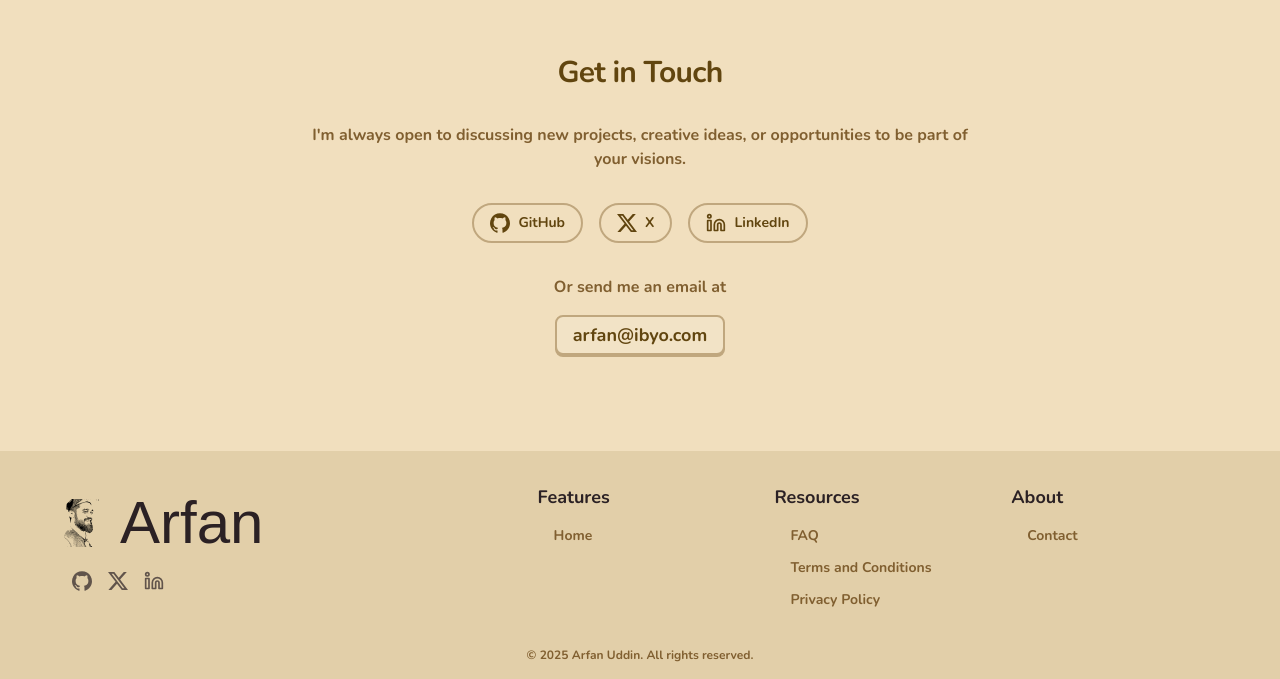
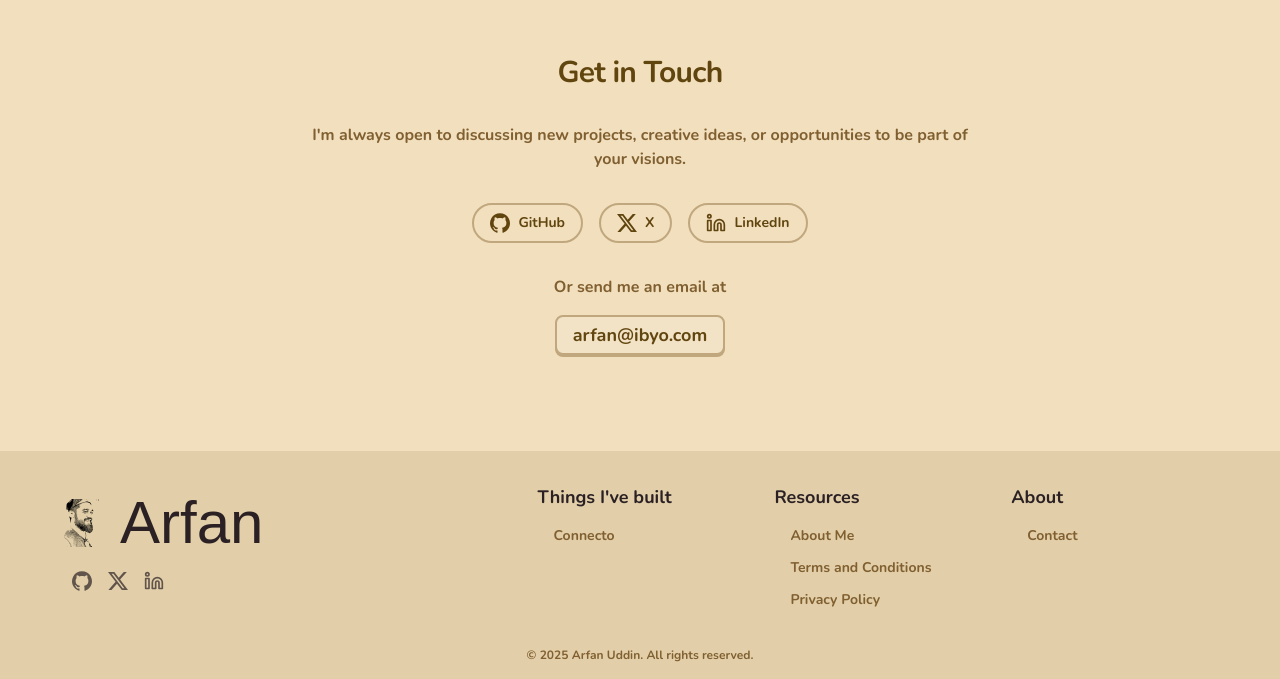
Before and after one commit to arfan-rfn/arfan, a Next.js app in the folder web2.0/: page / in a window 1280 px wide. Shown: the part 3197-3876 px from the top of the page. Built offline with nearby package versions, Linux system fonts and the light colour scheme; no server answers; a web font is replaced by a local one.

Commit message:
remove sample text from privacy policy and terms and conditions; update site configuration links for clarity

```diff
--- a/web2.0/app/(app)/privacy-policy/page.tsx
+++ b/web2.0/app/(app)/privacy-policy/page.tsx
@@ -26,10 +26,6 @@ export default function PrivacyPolicy() {
 
 			<p className="mb-2 italic">
 				Last updated: {LastUpdate}
-			</p>
-
-			<p className="text-center text-lg font-semibold">
-				**This is a sample privacy policy generated with AI. Please replace this with your own privacy policy.**
 			</p>
 
 			<div className="m-4">
--- a/web2.0/app/(app)/terms-conditions/page.tsx
+++ b/web2.0/app/(app)/terms-conditions/page.tsx
@@ -27,9 +27,6 @@ export default function TermsAndCondition() {
 				Last updated: {LastUpdate}
 			</p>
 
-			<p className="text-center text-lg font-semibold">
-				**This is a sample Terms and Condition generated with AI. Please replace this with your own Terms and Condition.**
-			</p>
 			<div className="m-4">
 				<p className="py-1">
 					Welcome to {ApplicationName}! These terms and conditions outline the rules and regulations for the use of {ApplicationName}’s Website, located at {WebsiteURL}.
--- a/web2.0/config/site.ts
+++ b/web2.0/config/site.ts
@@ -39,16 +39,16 @@ export const siteConfig = {
   ],
   footer: {
     links: {
-      Features: [
+      "Things I've built": [
         {
-          name: "Home",
-          url: "/",
+          name: "Connecto",
+          url: "https://connecto.now",
         },
       ],
       Resources: [
         {
-          name: "FAQ",
-          url: "/",
+          name: "About Me",
+          url: "/blog/about-me",
         },
         {
           name: "Terms and Conditions",
@@ -62,7 +62,7 @@ export const siteConfig = {
       About: [
         {
           name: "Contact",
-          url: "/",
+          url: "/#contact",
         },
       ],
     },
```
